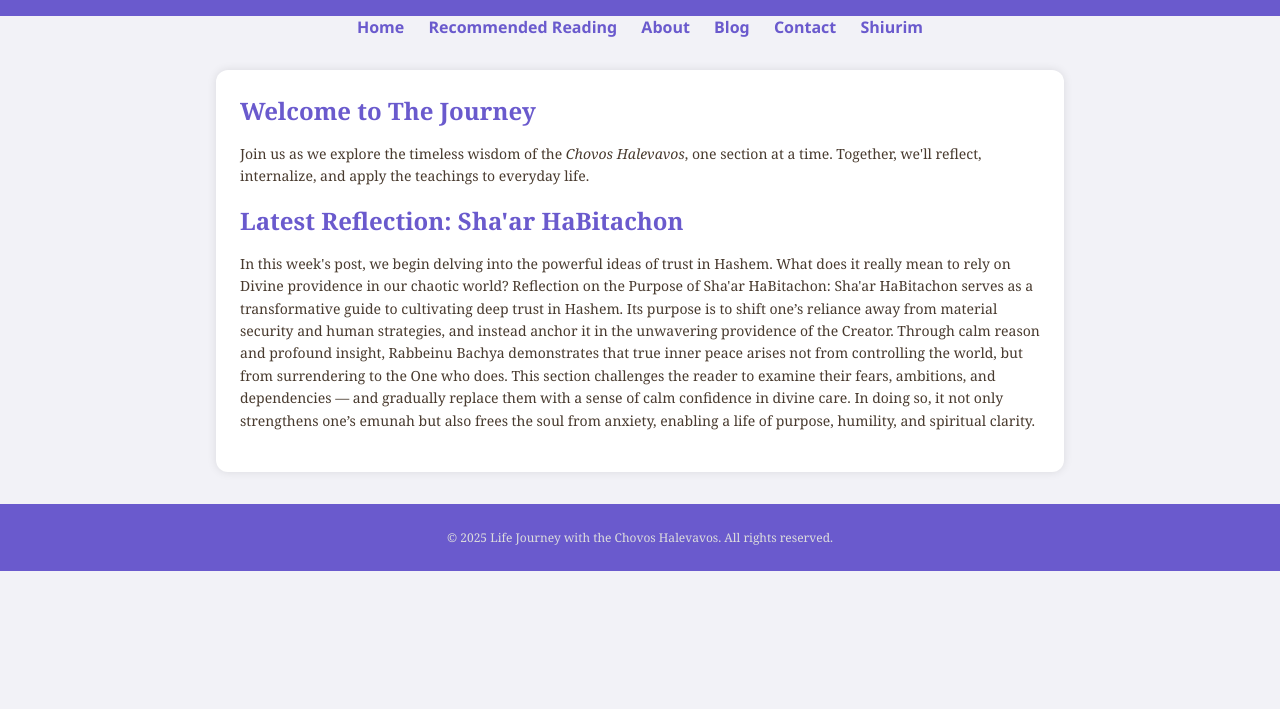
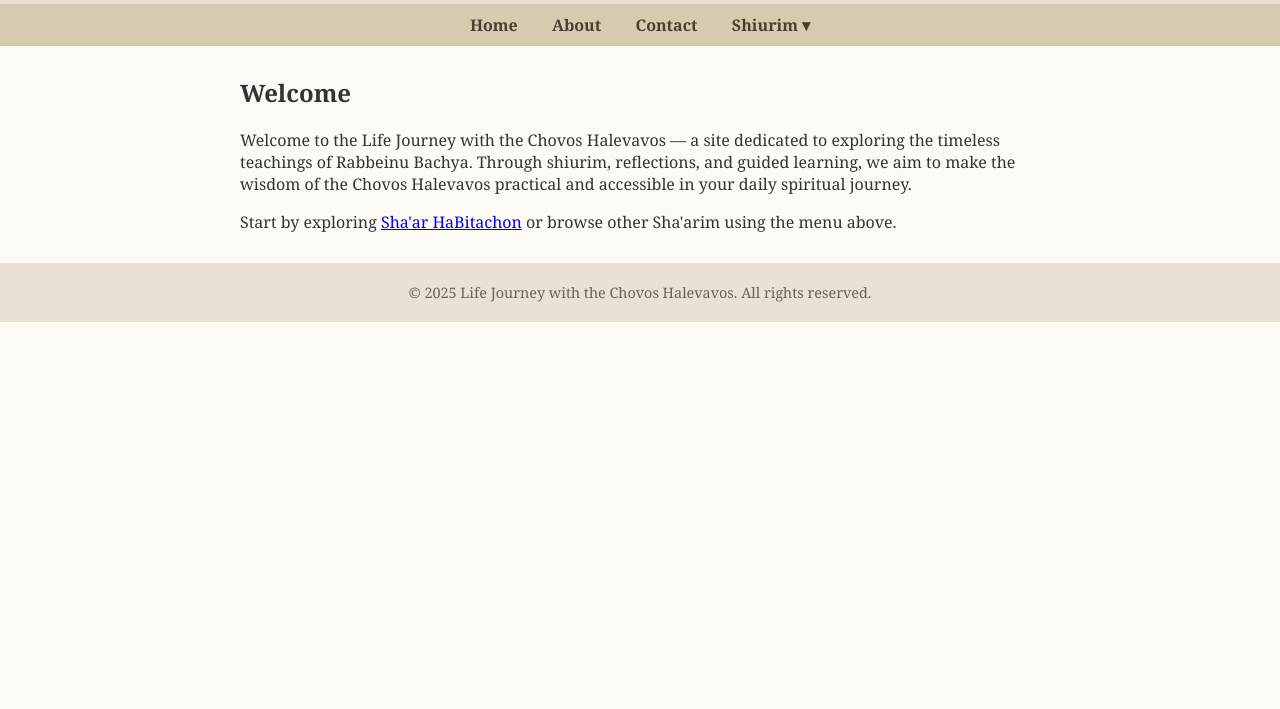
Before and after one commit to yael6231/Journeys, a plain HTML site: page index.html in a window 1280 px wide. Shown: the part 91-800 px from the top of the page. Drawn offline with Linux system fonts and the light colour scheme.

Commit message:
Update index.html
synch color scheme of the website to be all the same

```diff
--- a/index.html
+++ b/index.html
@@ -1,89 +1,94 @@
-<!DOCTYPE html PUBLIC "-//W3C//DTD HTML 4.01//EN" "http://www.w3.org/TR/html4/strict.dtd">
+<!DOCTYPE html>
 <html lang="en">
 <head>
-  <meta http-equiv="Content-Type" content="text/html; charset=utf-8">
-  <meta http-equiv="Content-Style-Type" content="text/css">
-  <title>Life Journey with the Chovos Halevavos</title>
-  <meta name="Generator" content="Cocoa HTML Writer">
-  <meta name="CocoaVersion" content="2487.5">
-
+  <meta charset="UTF-8" />
+  <meta name="viewport" content="width=device-width, initial-scale=1.0"/>
+  <title>Home - Life Journey with the Chovos Halevavos</title>
   <style>
     body {
-      font-family: 'Segoe UI', sans-serif;
-      background: #f2f2f7;
+      font-family: 'Georgia', serif;
+      background-color: #fdfaf6;
+      color: #333;
       margin: 0;
       padding: 0;
-      color: #333;
     }
 
-    header, footer {
-      background: #6a5acd;
-      color: white;
-      padding: 1.5rem;
+    header {
+      background-color: #e8e1d4;
+      padding: 20px;
       text-align: center;
+      box-shadow: 0 2px 4px rgba(0,0,0,0.1);
     }
 
-    main {
-      max-width: 800px;
-      margin: 2rem auto;
-      padding: 1.5rem;
-      background: white;
-      border-radius: 12px;
-      box-shadow: 0 0 10px rgba(0,0,0,0.1);
+    header h1 {
+      margin: 0;
+      font-size: 2.5em;
+      color: #4b3f2f;
     }
 
-    h1, h2 {
-      color: #6a5acd;
-      margin: 0 0 1rem 0;
-      font-family: Georgia, serif;
+    nav {
+      background-color: #d5cbb0;
+      text-align: center;
+      padding: 10px 0;
     }
 
-    a {
-      color: #6a5acd;
+    nav a {
+      color: #4b3f2f;
       text-decoration: none;
+      margin: 0 15px;
       font-weight: bold;
     }
 
-    a:hover {
+    nav a:hover {
       text-decoration: underline;
     }
 
-    .nav-links {
-      text-align: center;
-      margin-bottom: 1rem;
+    .dropdown {
+      display: inline-block;
+      position: relative;
     }
 
-    .nav-links a {
-      margin: 0 10px;
+    .dropdown-content {
+      display: none;
+      position: absolute;
+      background-color: #f9f9f9;
+      min-width: 240px;
+      box-shadow: 0px 8px 16px rgba(0,0,0,0.2);
+      z-index: 1;
     }
 
-    .button {
-      display: inline-block;
-      margin-top: 1rem;
-      background: #6a5acd;
-      color: white;
-      padding: 0.6rem 1.2rem;
-      border-radius: 8px;
+    .dropdown-content a {
+      color: #333;
+      padding: 10px 16px;
+      display: block;
       text-decoration: none;
-      transition: background 0.3s;
     }
 
-    .button:hover {
-      background: #5947b5;
+    .dropdown-content a:hover {
+      background-color: #eee;
     }
 
-    p {
-      font-family: Georgia, serif;
-      font-size: 14px;
-      color: #483a2e;
-      line-height: 1.6;
-      margin-bottom: 1rem;
+    .dropdown:hover .dropdown-content {
+      display: block;
     }
 
-    footer p {
-      font-size: 12px;
-      color: #ddd;
-      margin: 0;
+    .dropdown > a {
+      color: #4b3f2f;
+      cursor: pointer;
+    }
+
+    .content {
+      max-width: 800px;
+      margin: 30px auto;
+      padding: 0 20px;
+    }
+
+    footer {
+      text-align: center;
+      padding: 20px;
+      background-color: #e8e1d4;
+      color: #6d6354;
+      font-size: 0.9em;
     }
   </style>
 </head>
@@ -93,29 +98,37 @@
     <h1>Life Journey with the Chovos Halevavos</h1>
   </header>
 
-  <nav class="nav-links">
+  <nav>
     <a href="index.html">Home</a>
-    <a href="recommended.html">Recommended Reading</a>
     <a href="about.html">About</a>
-    <a href="blog.html">Blog</a>
     <a href="contact.html">Contact</a>
-    <a href="shiurim.html">Shiurim</a>
+    <div class="dropdown">
+      <a>Shiurim ▾</a>
+      <div class="dropdown-content">
+        <a href="intro-to-shaar-habitachon.html">Sha'ar HaBitachon</a>
+        <a href="shaar-hayichud.html">Sha'ar HaYichud</a>
+        <a href="shaar-habechinah.html">Sha'ar HaBechinah</a>
+        <a href="shaar-avodas-elokim.html">Sha'ar Avodas Elokim</a>
+        <a href="shaar-hakeniah.html">Sha'ar HaKeniah</a>
+        <a href="shaar-cheshbon-hanefesh.html">Sha'ar Cheshbon HaNefesh</a>
+        <a href="shaar-teshuvah.html">Sha'ar Teshuvah</a>
+        <a href="shaar-ahavas-hashem.html">Sha'ar Ahavas Hashem</a>
+      </div>
+    </div>
   </nav>
 
-  <main>
-    <h2>Welcome to The Journey</h2>
-    <p>Join us as we explore the timeless wisdom of the <i>Chovos Halevavos</i>, one section at a time. Together, we'll reflect, internalize, and apply the teachings to everyday life.</p>
-
-    <h2>Latest Reflection: Sha'ar HaBitachon</h2>
-    <p>In this week's post, we begin delving into the powerful ideas of trust in Hashem. What does it really mean to rely on Divine providence in our chaotic world? Reflection on the Purpose of Sha'ar HaBitachon:
-
-Sha'ar HaBitachon serves as a transformative guide to cultivating deep trust in Hashem. Its purpose is to shift one’s reliance away from material security and human strategies, and instead anchor it in the unwavering providence of the Creator. Through calm reason and profound insight, Rabbeinu Bachya demonstrates that true inner peace arises not from controlling the world, but from surrendering to the One who does. This section challenges the reader to examine their fears, ambitions, and dependencies — and gradually replace them with a sense of calm confidence in divine care. In doing so, it not only strengthens one’s emunah but also frees the soul from anxiety, enabling a life of purpose, humility, and spiritual clarity. </p>
-
-
-  </main>
+  <div class="content">
+    <h2>Welcome</h2>
+    <p>
+      Welcome to the Life Journey with the Chovos Halevavos — a site dedicated to exploring the timeless teachings of Rabbeinu Bachya. Through shiurim, reflections, and guided learning, we aim to make the wisdom of the Chovos Halevavos practical and accessible in your daily spiritual journey.
+    </p>
+    <p>
+      Start by exploring <a href="intro-to-shaar-habitachon.html">Sha'ar HaBitachon</a> or browse other Sha'arim using the menu above.
+    </p>
+  </div>
 
   <footer>
-    <p>© 2025 Life Journey with the Chovos Halevavos. All rights reserved.</p>
+    © 2025 Life Journey with the Chovos Halevavos. All rights reserved.
   </footer>
 
 </body>
```
